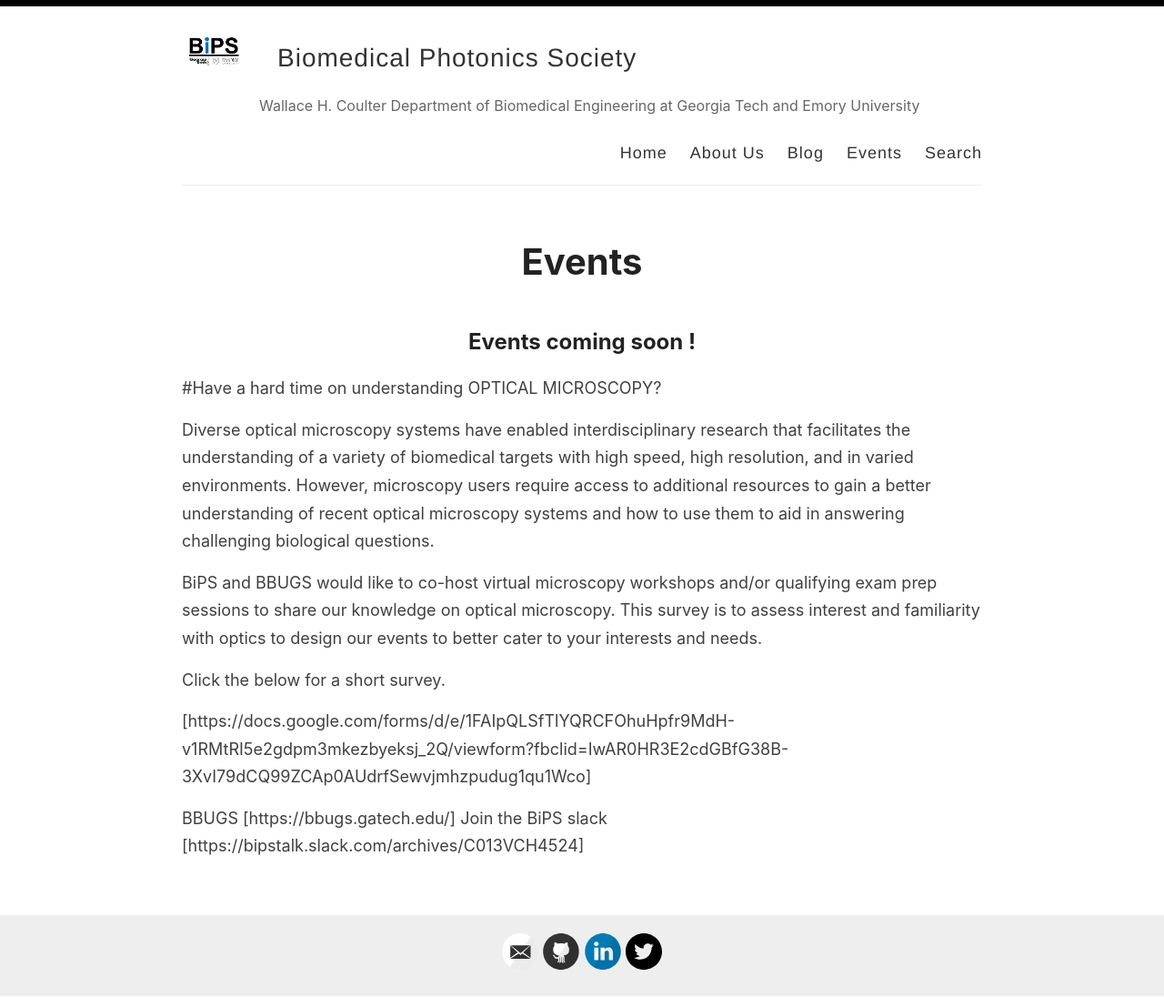
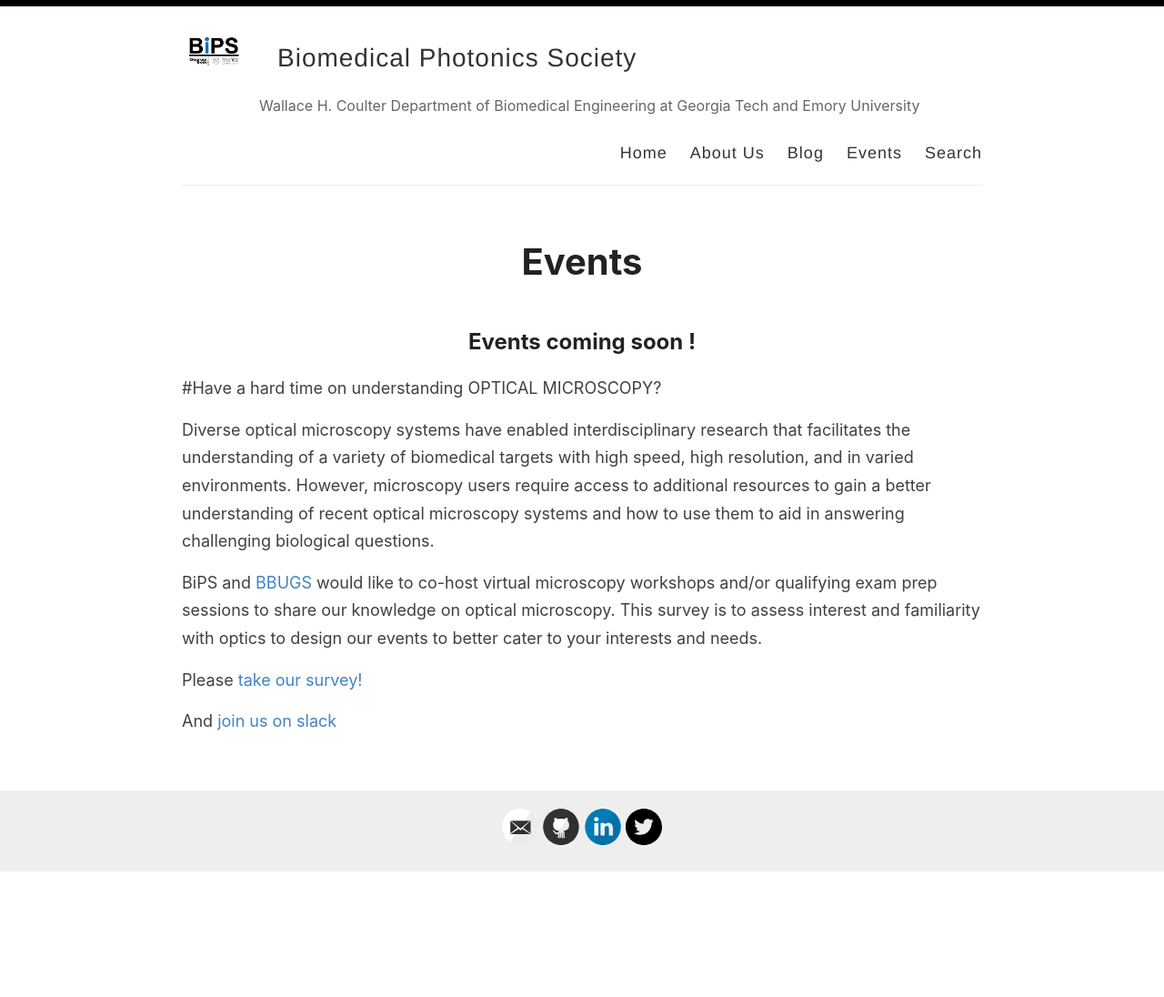
Before and after one commit to bipsgatech/bipsgatech.github.io, a Jekyll site: the page built from _pages/events.md, in a window 1280 px wide. Shown: the whole page at 91% size. Built offline with Jekyll 4.4.1, drawn with Linux system fonts in a browser that asks for light colours; after the commit the page ends 958 px from its top, so only the background shows below that.

Commit message:
Update events.md
fixing links

```diff
--- a/_pages/events.md
+++ b/_pages/events.md
@@ -9,12 +9,9 @@ permalink: /events/
 
 Diverse optical microscopy systems have enabled interdisciplinary research that facilitates the understanding of a variety of biomedical targets with high speed, high resolution, and in varied environments. However, microscopy users require access to additional resources to gain a better understanding of recent optical microscopy systems and how to use them to aid in answering challenging biological questions.
 
-BiPS and BBUGS would like to co-host virtual microscopy workshops and/or qualifying exam prep sessions to share our knowledge on optical microscopy. This survey is to assess interest and familiarity with optics to design our events to better cater to your interests and needs.
+BiPS and [BBUGS](https://bbugs.gatech.edu/) would like to co-host virtual microscopy workshops and/or qualifying exam prep sessions to share our knowledge on optical microscopy. This survey is to assess interest and familiarity with optics to design our events to better cater to your interests and needs.
 
 
-Click the below for a short survey.
+Please [take our survey!](https://docs.google.com/forms/d/e/1FAIpQLSfTlYQRCFOhuHpfr9MdH-v1RMtRI5e2gdpm3mkezbyeksj_2Q/viewform?fbclid=IwAR0HR3E2cdGBfG38B-3XvI79dCQ99ZCAp0AUdrfSewvjmhzpudug1qu1Wco)
 
-[https://docs.google.com/forms/d/e/1FAIpQLSfTlYQRCFOhuHpfr9MdH-v1RMtRI5e2gdpm3mkezbyeksj_2Q/viewform?fbclid=IwAR0HR3E2cdGBfG38B-3XvI79dCQ99ZCAp0AUdrfSewvjmhzpudug1qu1Wco]
-
-BBUGS [https://bbugs.gatech.edu/]
-Join the BiPS slack [https://bipstalk.slack.com/archives/C013VCH4524]
+And [join us on slack](https://bipstalk.slack.com/archives/C013VCH4524)
```
